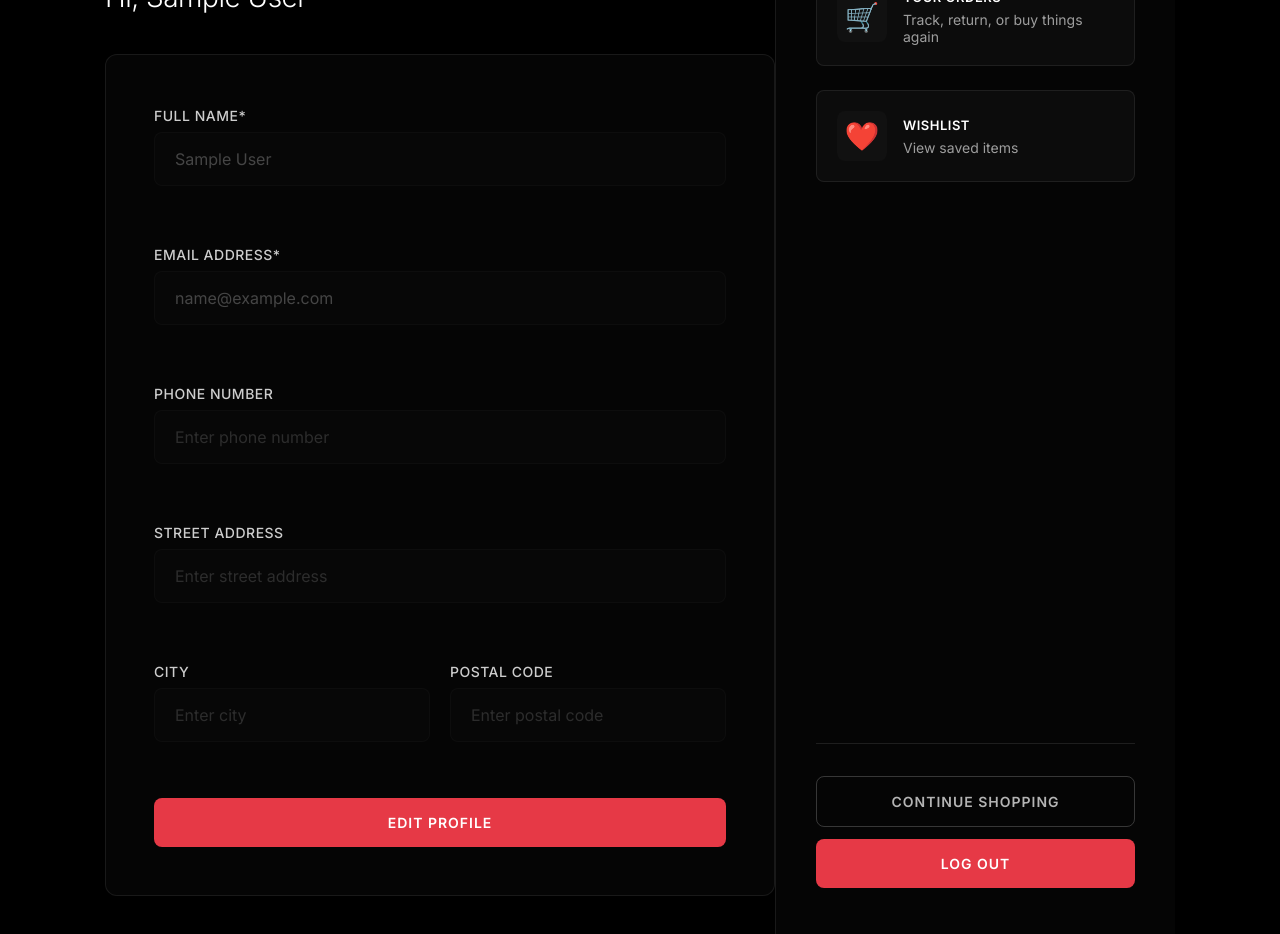
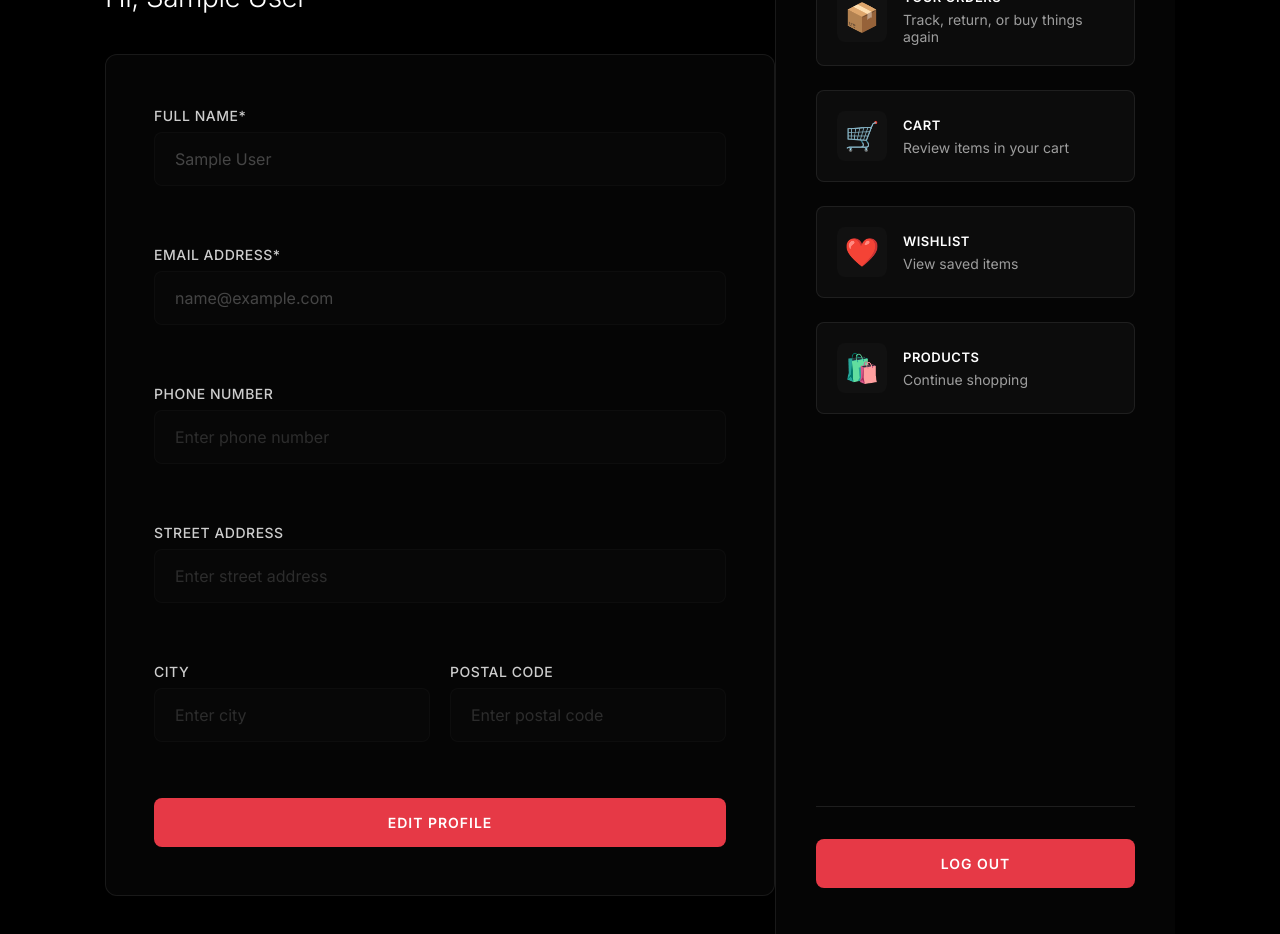
Before and after one commit to samuelmbaya/PBS-FRONTEND, a React (Vite) app: page /profile in a window 1280 px wide. Shown: the part 480-1414 px from the top of the page. Built offline with nearby package versions, Linux system fonts and the light colour scheme; sample sign-in values are in the browser's storage.

Commit message:
worked on profile4

```diff
--- a/src/Pages/Profile.css
+++ b/src/Pages/Profile.css
@@ -49,7 +49,7 @@ body {
   text-transform: uppercase;
 }
 
-/* Hero Section (New, inspired by delivery-hero) */
+/* Hero Section (Inspired by delivery-hero) */
 .profile-hero {
   height: 30vh;
   background: linear-gradient(rgba(0, 0, 0, 0.7), rgba(0, 0, 0, 0.9)),
@@ -320,6 +320,7 @@ body {
 .action-card:hover {
   border-color: rgba(230, 57, 70, 0.2);
   background: rgba(230, 57, 70, 0.05);
+  transform: translateX(4px);
 }
 .action-icon {
   font-size: 28px;
@@ -354,25 +355,6 @@ body {
   margin-top: auto;
   padding-top: 32px;
   border-top: 1px solid rgba(255, 255, 255, 0.1);
-}
-.secondary-btn {
-  width: 100%;
-  padding: 16px;
-  font-size: 14px;
-  font-weight: 600;
-  background: transparent;
-  border: 1px solid rgba(255, 255, 255, 0.2);
-  border-radius: 8px;
-  color: rgba(255, 255, 255, 0.7);
-  cursor: pointer;
-  transition: all 0.3s ease;
-  text-transform: uppercase;
-  letter-spacing: 1px;
-}
-.secondary-btn:hover {
-  background: rgba(255, 255, 255, 0.05);
-  border-color: rgba(255, 255, 255, 0.3);
-  color: #fff;
 }
 .logout-btn {
   width: 100%;
@@ -481,4 +463,12 @@ body {
     padding: 14px 16px;
     font-size: 15px;
   }
+  .action-card {
+    padding: 16px;
+  }
+  .action-icon {
+    font-size: 24px;
+    width: 44px;
+    height: 44px;
+  }
 }
--- a/src/Pages/Profile.jsx
+++ b/src/Pages/Profile.jsx
@@ -95,6 +95,18 @@ const Profile = () => {
 
   const handleBackToProducts = () => {
     window.location.href = '/ProductPage';
+  };
+
+  const handleOrders = () => {
+    window.location.href = '/orders';
+  };
+
+  const handleCart = () => {
+    window.location.href = '/cart';
+  };
+
+  const handleWishlist = () => {
+    window.location.href = '/wishlist';
   };
 
   const handleInputChange = (e) => {
@@ -280,24 +292,35 @@ const Profile = () => {
           {/* Account Actions Sidebar (Now populated) */}
           <div className="account-actions">
             <h3>Quick Actions</h3>
-            <div className="action-card">
-              <div className="action-icon">🛒</div>
+            <div className="action-card" onClick={handleOrders}>
+              <div className="action-icon">📦</div>
               <div className="action-content">
                 <h4>Your Orders</h4>
                 <p>Track, return, or buy things again</p>
               </div>
             </div>
-            <div className="action-card">
+            <div className="action-card" onClick={handleCart}>
+              <div className="action-icon">🛒</div>
+              <div className="action-content">
+                <h4>Cart</h4>
+                <p>Review items in your cart</p>
+              </div>
+            </div>
+            <div className="action-card" onClick={handleWishlist}>
               <div className="action-icon">❤️</div>
               <div className="action-content">
                 <h4>Wishlist</h4>
                 <p>View saved items</p>
               </div>
             </div>
+            <div className="action-card" onClick={handleBackToProducts}>
+              <div className="action-icon">🛍️</div>
+              <div className="action-content">
+                <h4>Products</h4>
+                <p>Continue shopping</p>
+              </div>
+            </div>
             <div className="action-buttons">
-              <button type="button" onClick={handleBackToProducts} className="secondary-btn">
-                Continue Shopping
-              </button>
               <button type="button" onClick={handleLogout} className="logout-btn">
                 Log Out
               </button>
```
